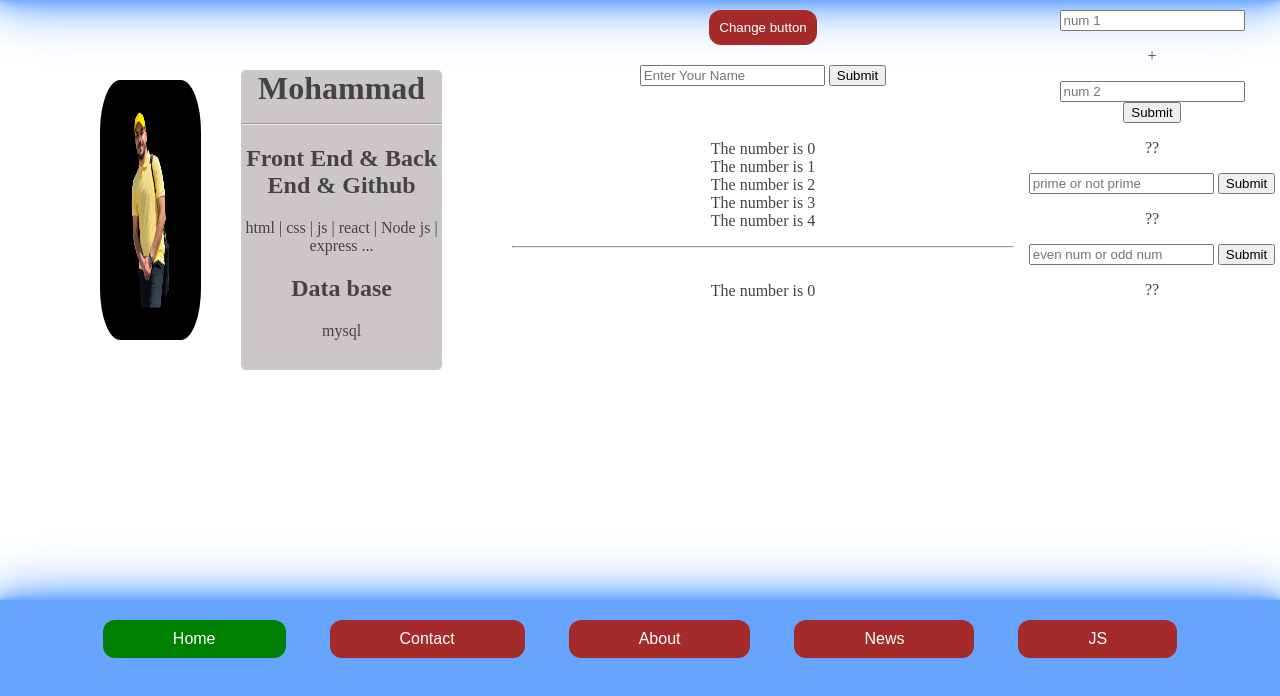
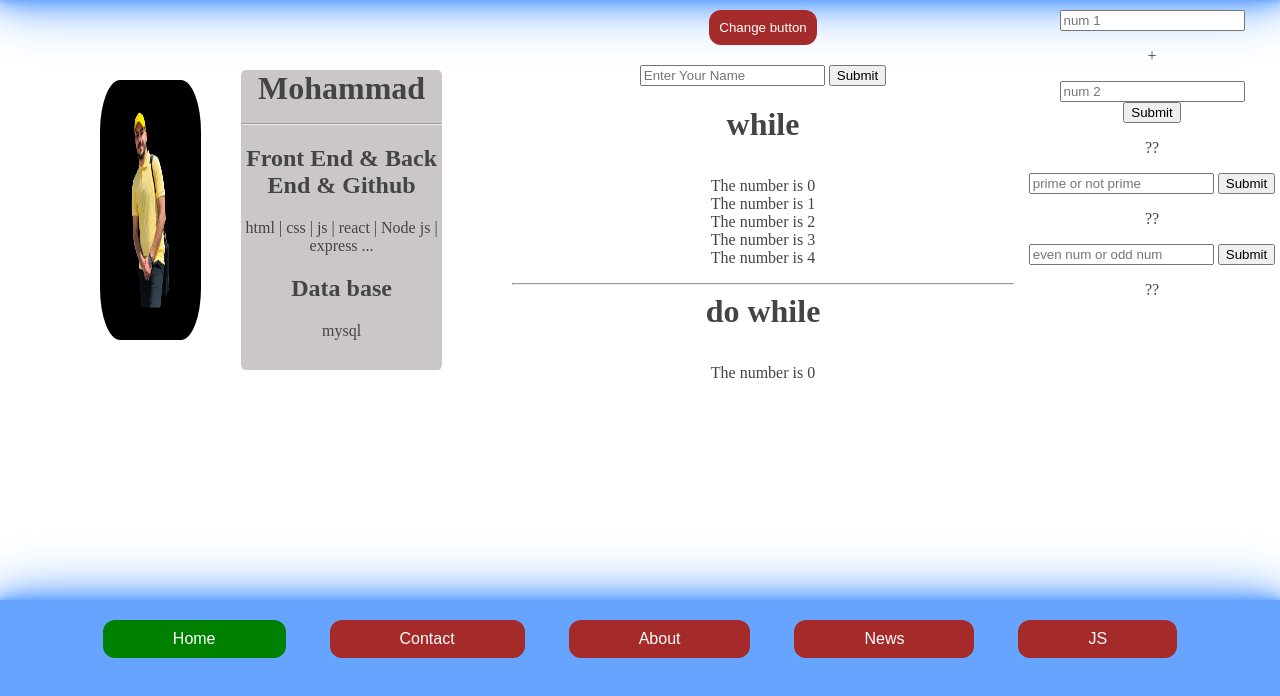
Before and after one commit to mohmmad-alzoubi/front_intro, a plain HTML site: page pages/grid.html in a window 1280 px wide. Shown: the part 100-796 px from the top of the page. Drawn offline with Linux system fonts and the light colour scheme.

Commit message:
while and do while

```diff
--- a/pages/grid.html
+++ b/pages/grid.html
@@ -39,8 +39,10 @@
                 </form>
             </div>
             <div>
+                <h1>while</h1>
                 <p id="text"></p>
                 <hr>
+                <h1>do while</h1>
                 <p id="texts"></p>
             </div>
         </div>
```
